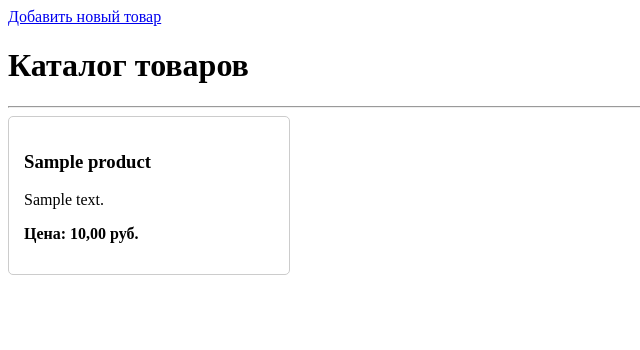
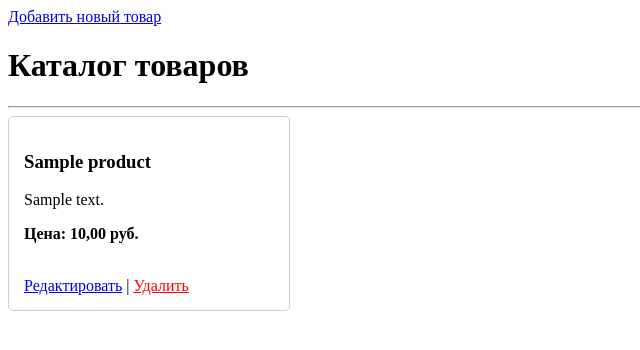
Before and after one commit to FallenNoise/SITE_DZ, a Django app: page / in a window 1280 px wide. Shown: the top 350 px of the page, without its empty margins (0-640 px from the left). Run offline with Django 5.2, Linux system fonts and the light colour scheme; tables that the repository leaves empty hold one stand-in row (values such as "Sample post").

Commit message:
fix(shop): исправить расположение ссылок редактирования и удаления

```diff
--- a/shop/templates/shop/index.html
+++ b/shop/templates/shop/index.html
@@ -21,10 +21,16 @@
         <h3>{{ product.name }}</h3>
         <p>{{ product.description|truncatewords:20 }}</p>
         <p><strong>Цена: {{ product.price }} руб.</strong></p>
+
+        <!-- Ссылки добавляем СЮДА, внутри карточки товара -->
+        <br>
+        <a href="{% url 'edit_product' product.id %}">Редактировать</a> |
+        <a href="{% url 'delete_product' product.id %}" style="color: red;">Удалить</a>
     </div>
     {% empty %}
     <p>В магазине пока нет товаров.</p>
     {% endfor %}
 </div>
+    </div>
   </body>
 </html>
```
Lines whose indentation alone changed are shown as unchanged.
